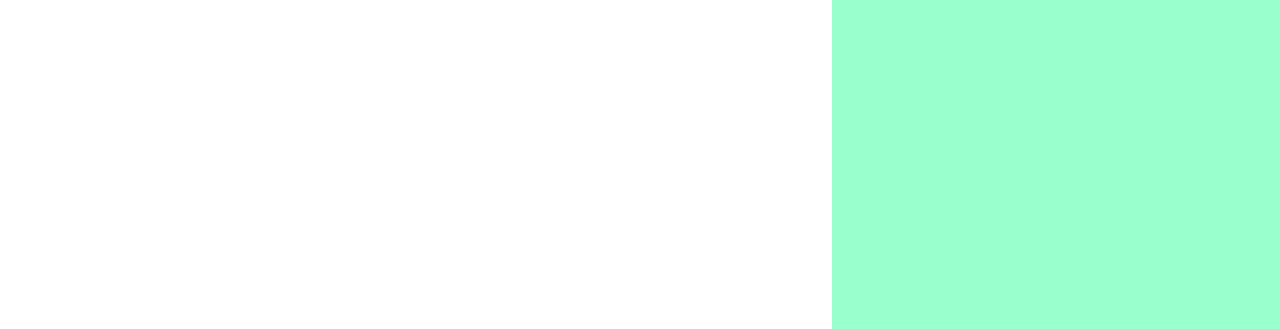
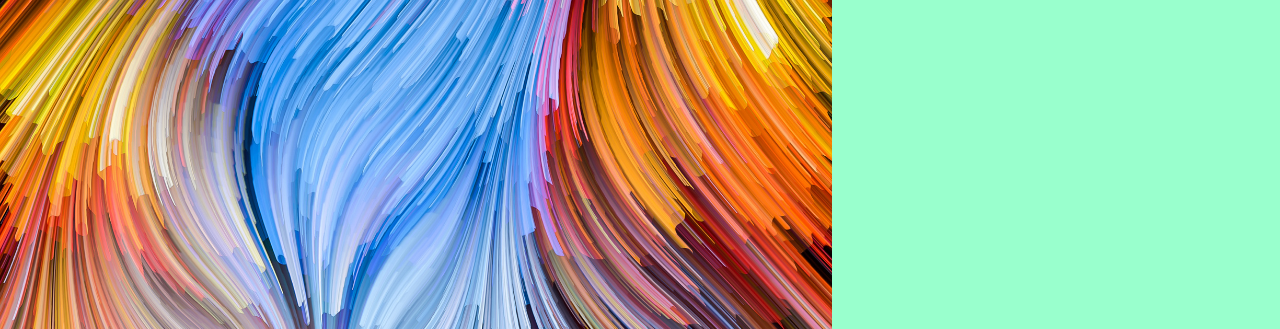
Before and after one commit to thelonelymars/second_website, a plain HTML site: page index.html in a window 1280 px wide. Shown: the top 329 px of the page. Drawn offline with Linux system fonts and the light colour scheme.

Commit message:
Update index.html

```diff
--- a/index.html
+++ b/index.html
@@ -8,6 +8,7 @@
     <title>mshari</title>
 </head>
 <body>
+     <img src="external-content.duckduckgo.com.jpeg" alt="artistic_pic">
     <div class="top">
     <h1>ocean</h1>
     <p>has a lot of water</p>
```
